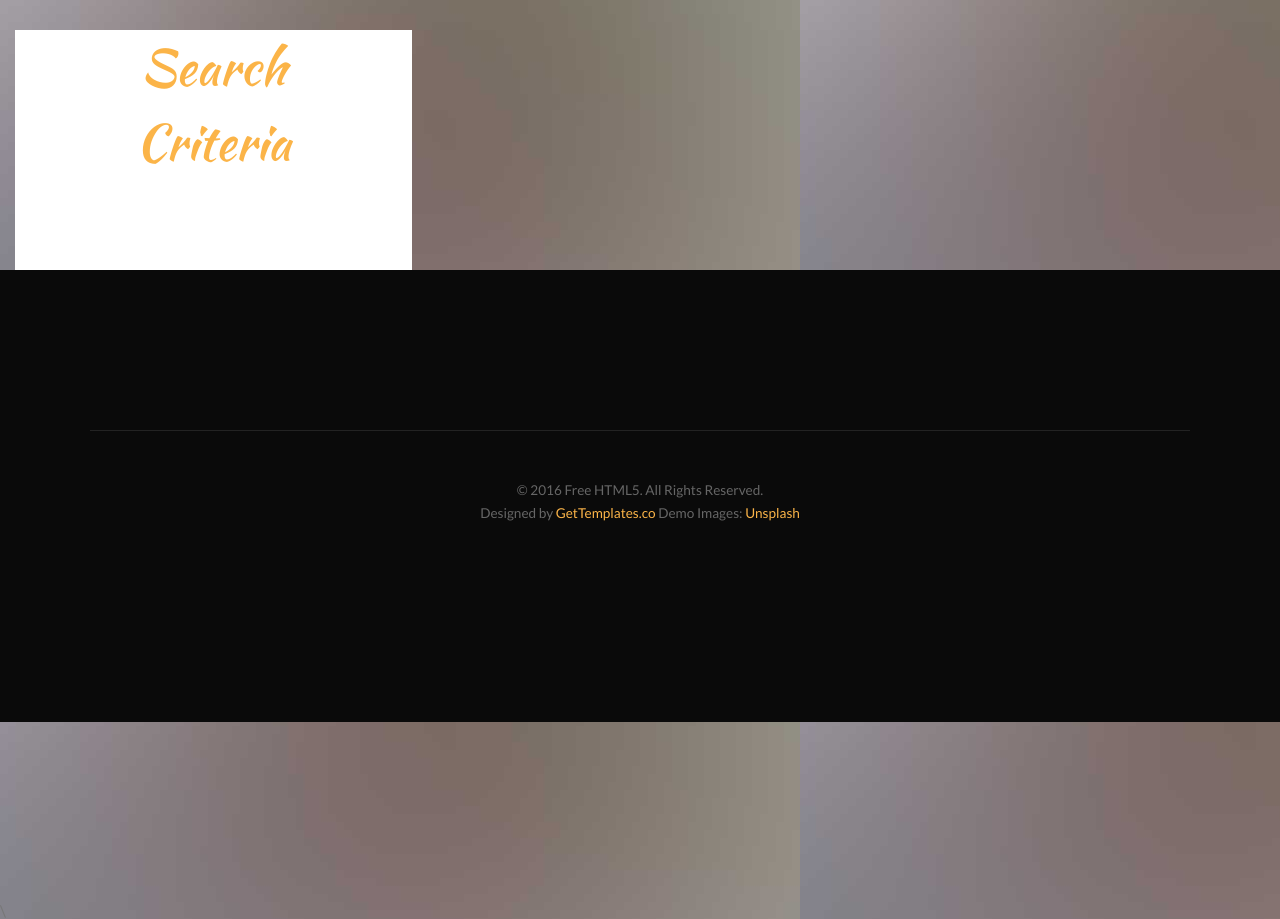
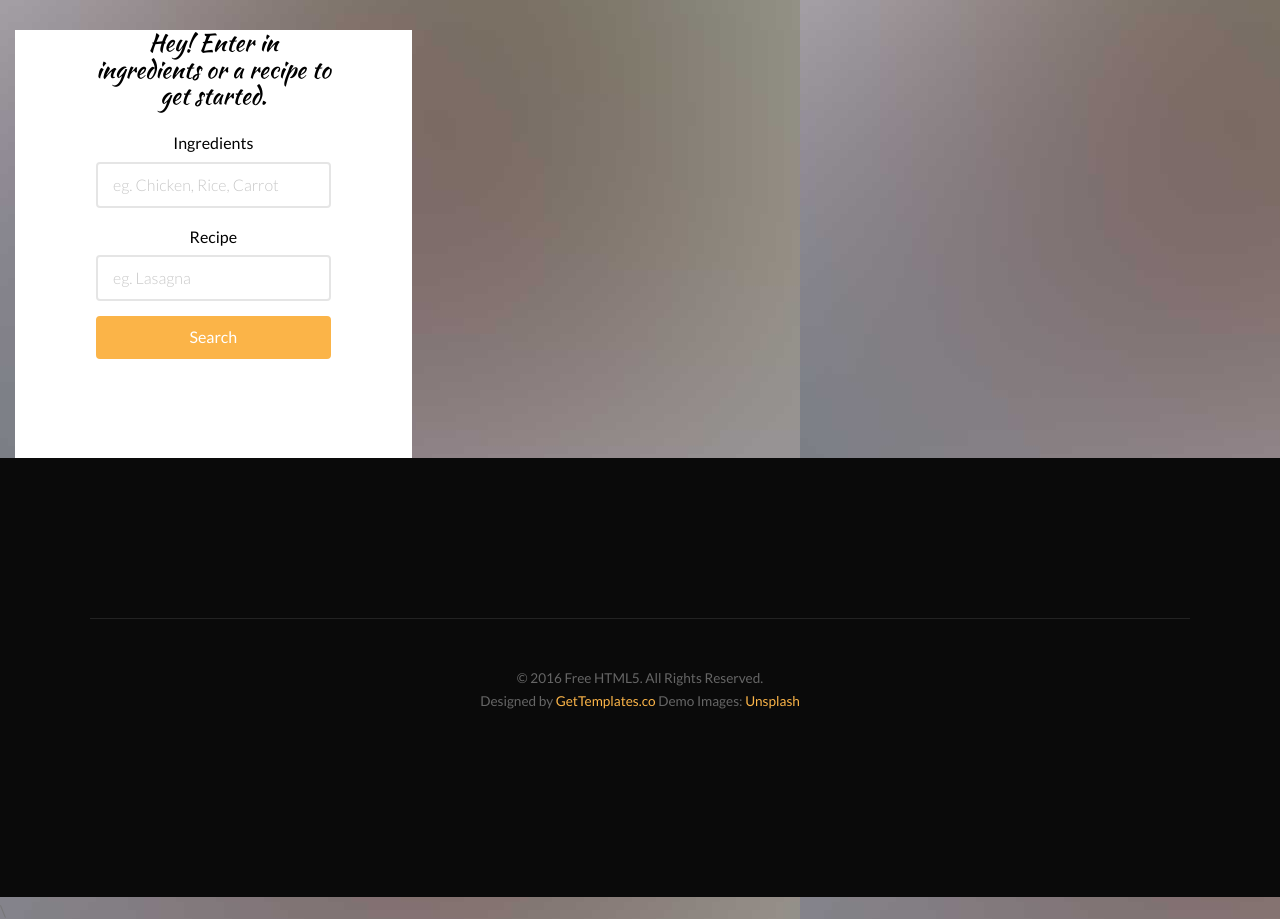
Before and after one commit to baileyivancic/RecipeSearch-SENG2021_18s1, a Flask app: page /results in a window 1280 px wide. Shown: the part 82-1001 px from the top of the page. Run offline with Flask 2, Linux system fonts and the light colour scheme; some libraries are stand-ins or nearby versions; some web fonts are replaced.

Commit message:
added box - need to fix

```diff
--- a/Website/templates/results.html
+++ b/Website/templates/results.html
@@ -230,7 +230,30 @@
 				<div class="gtco-container main-container w3-container w3-white">
 					<div class="row">
 						<div class="col-md-8 col-md-offset-2 text-center gtco-heading">
-							<h2 class="cursive-font primary-color">Search Criteria</h2>
+							<div class="sideBar">
+					<div class="tab-content-inner active" data-content="signup">
+						<h3 class="cursive-font">Hey! Enter in ingredients or a recipe to get started.</h3>
+						<form action="#">
+							<div class="row form-group">
+								<div class="col-md-12">
+									<label for="activities">Ingredients</label>
+									<input type="text" class="form-control" placeholder = "eg. Chicken, Rice, Carrot">
+								</div>
+							</div>
+							<div class="row form-group">
+								<div class="col-md-12">
+									<label for="date-start">Recipe</label>
+									<input type="text" class="form-control" placeholder = "eg. Lasagna">
+								</div>
+							</div>
+							<div class="row form-group">
+								<div class="col-md-12">
+									<input type="submit" class="btn btn-primary btn-block" value="Search">
+								</div>
+							</div>
+						</form>
+					</div>
+</div>
 						</div>
 					</div>
 					<div class="row">
```
